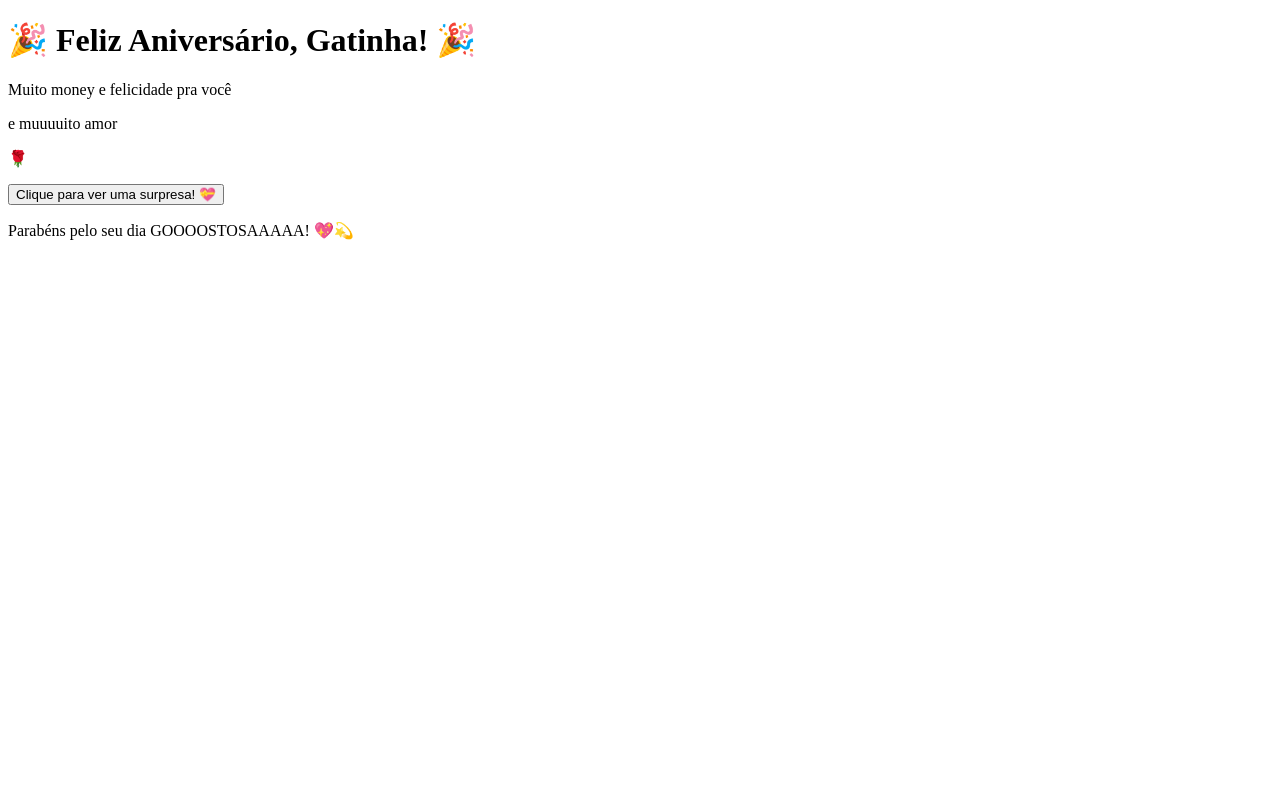
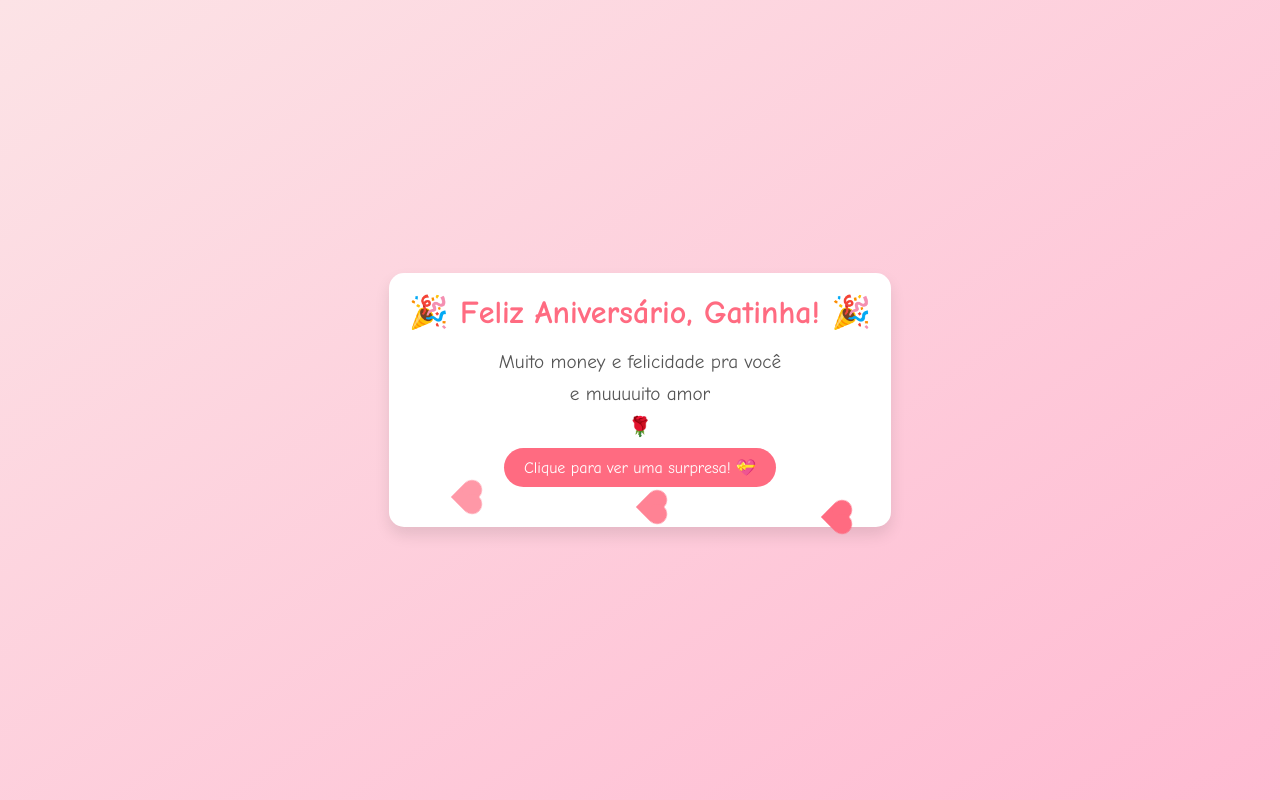
Before and after one commit to oFabioHenrique/aniversario-vitoria, a plain HTML site: page index.html in a window 1280 px wide. Drawn offline with Linux system fonts and the light colour scheme.

Commit message:
Update index.html
Update index.html com CSS

```diff
--- a/index.html
+++ b/index.html
@@ -4,7 +4,139 @@
 <meta charset="UTF-8">
 <meta name="viewport" content="width=device-width, initial-scale=1.0">
 <title>Feliz Aniversário, Amor!</title>
-<link rel="stylesheet" href="styles.css">
+<style>
+  * {
+  margin: 0;
+  padding: 0;
+  box-sizing: border-box;
+  font-family: 'Comic Sans MS', cursive, sans-serif;
+}
+
+body {
+  display: flex;
+  justify-content: center;
+  align-items: center;
+  min-height: 100vh;
+  background: linear-gradient(145deg, #fce3e6, #ffbad2);
+}
+
+.container {
+  text-align: center;
+  background: #fff;
+  padding: 20px;
+  border-radius: 15px;
+  box-shadow: 0 8px 15px rgba(0, 0, 0, 0.1);
+  max-width: 600px;
+}
+
+h1 {
+  font-size: 2em;
+  color: #ff6b81;
+  margin-bottom: 20px;
+}
+
+p {
+  font-size: 1.2em;
+  color: #555;
+  margin-bottom: 10px;
+}
+
+button {
+  background: #ff6b81;
+  color: #fff;
+  border: none;
+  padding: 10px 20px;
+  border-radius: 20px;
+  cursor: pointer;
+  font-size: 1em;
+  transition: background 0.3s ease;
+}
+
+button:hover {
+  background: #ff3b60;
+}
+
+.hidden {
+  display: none;
+  margin-top: 20px;
+  color: #ff6b81;
+  font-size: 1.3em;
+  animation: fadeIn 1s forwards;
+}
+
+.heart-container {
+  position: relative;
+  margin-top: 20px;
+}
+
+.heart {
+  width: 20px;
+  height: 20px;
+  position: absolute;
+  background-color: #ff6b81;
+  transform: rotate(45deg);
+  animation: float 2s infinite ease-in-out;
+}
+
+.heart:before,
+.heart:after {
+  content: "";
+  width: 20px;
+  height: 20px;
+  border-radius: 50%;
+  position: absolute;
+  background-color: #ff6b81;
+}
+
+.heart:before {
+  top: -10px;
+  left: 0;
+}
+
+.heart:after {
+  left: 10px;
+  top: 0;
+}
+
+.heart:nth-child(1) {
+  left: 10%;
+  animation-delay: 0s;
+}
+
+.heart:nth-child(2) {
+  left: 50%;
+  animation-delay: 0.5s;
+}
+
+.heart:nth-child(3) {
+  left: 90%;
+  animation-delay: 1s;
+}
+
+@keyframes float {
+  0% {
+    transform: translateY(0) rotate(45deg);
+    opacity: 1;
+  }
+  50% {
+    transform: translateY(-20px) rotate(45deg);
+    opacity: 0.7;
+  }
+  100% {
+    transform: translateY(0) rotate(45deg);
+    opacity: 1;
+  }
+}
+
+@keyframes fadeIn {
+  from {
+    opacity: 0;
+  }
+  to {
+    opacity: 1;
+  }
+}
+</style>
 </head>
 <body>
   <div class="container">
```
